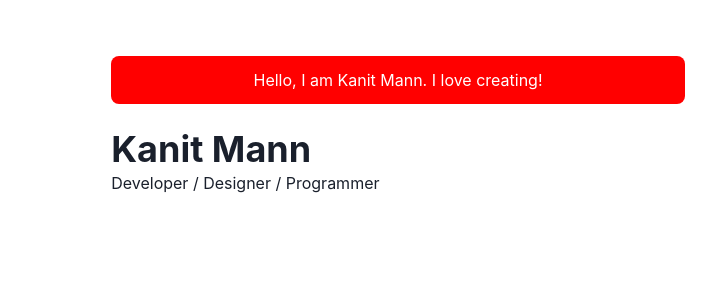
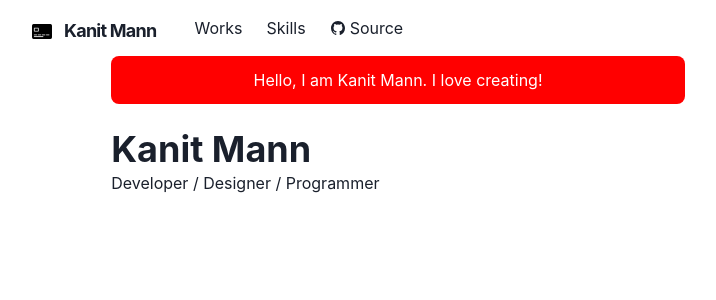
Before and after one commit to kanitmann/portfoliov2, a Next.js app: page / in a window 1280 px wide. Shown: the top 300 px of the page, without its empty margins (242-958 px from the left). Built offline with nearby package versions, Linux system fonts and the light colour scheme.

Commit message:
Added Navbar :books:

```diff
--- a/components/layouts/main.js
+++ b/components/layouts/main.js
@@ -1,4 +1,5 @@
 import Head from "next/head"
+import NavBar from "../navbar"
 import { Box, Container } from '@chakra-ui/react'
 
 const Main = ({ children, router }) => {
@@ -10,6 +11,9 @@ const Main = ({ children, router }) => {
                     Kanit Mann - Homepage
                 </title>
             </Head>
+
+            <NavBar path={router.asPath} />
+
             <Container maxW='container.md' pt={14}>
                 {children}
             </Container>
```
